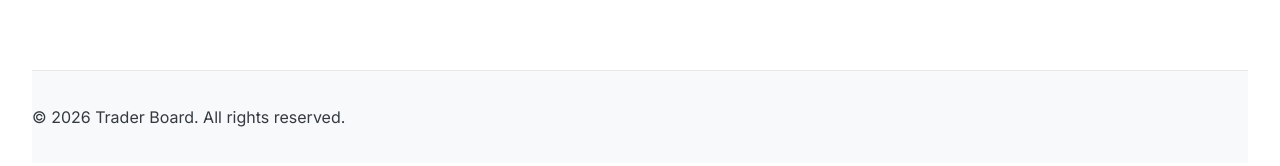
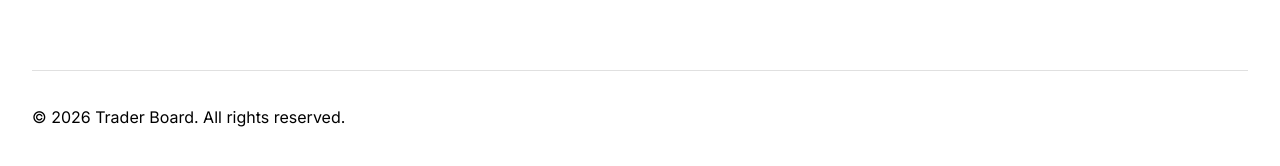
Before and after one commit to xenirio/trader-board, a Next.js app: page / in a window 1280 px wide. Shown: the part 744-910 px from the top of the page. Built offline with nearby package versions, Linux system fonts and the light colour scheme.

Commit message:
refactor: Update Footer CSS to use theme variables

```diff
--- a/app/components/Footer/Footer.module.css
+++ b/app/components/Footer/Footer.module.css
@@ -1,8 +1,8 @@
 .footer {
-  background-color: #f8f9fa;
-  color: #343a40;
+  background-color: var(--background-color);
+  color: var(--text-color);
   padding: 20px 0;
-  border-top: 1px solid #e7e7e7;
+  border-top: 1px solid var(--border-color);
 }
 
 .container {
@@ -28,15 +28,6 @@
   text-decoration: underline;
 }
 
-/* Dark Mode Styles */
-@media (prefers-color-scheme: dark) {
-  .footer {
-    background-color: #1a1a1a;
-    color: #f1f1f1;
-    border-top: 1px solid #333;
-  }
-
-  .link {
+[data-theme='dark'] .link {
     color: #61dafb;
-  }
 }
```
